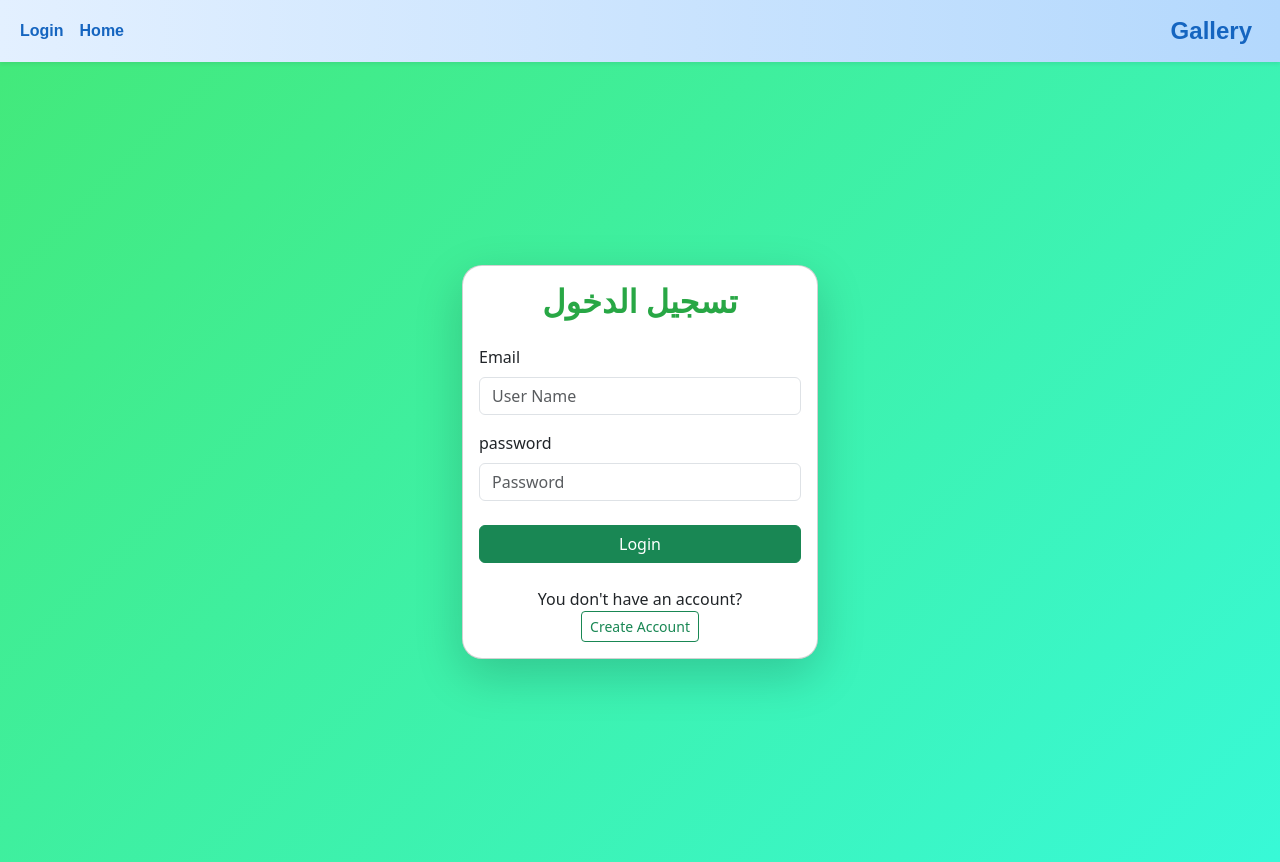
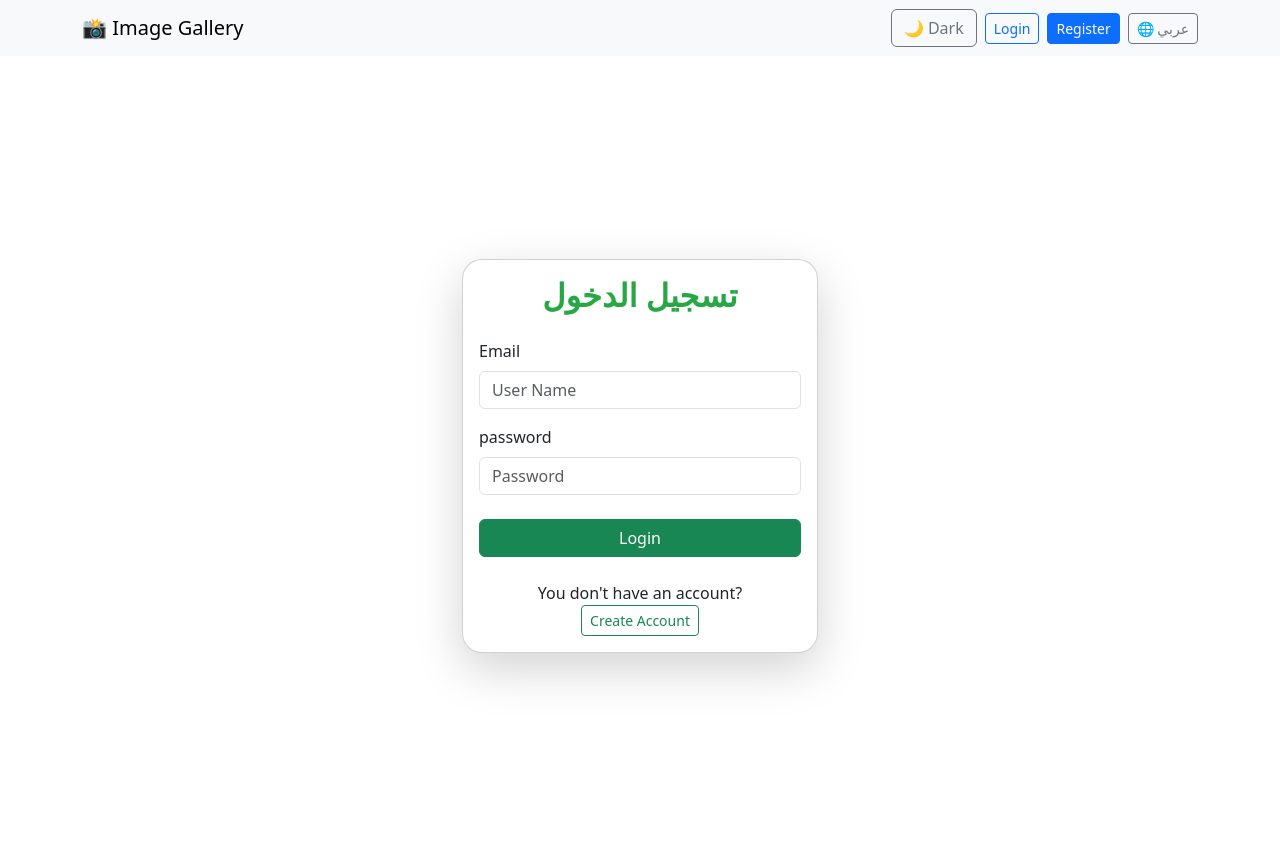
Before and after one commit to Abdulmnom/Image-Application, a React (Create React App) app in the folder client/: page /login in a window 1280 px wide. Built offline with nearby package versions, Linux system fonts and the light colour scheme.

Commit message:
add two componetns translate button and onther one the dark light  button to make the UI Profesinall

```diff
--- a/client/src/App.js
+++ b/client/src/App.js
@@ -20,7 +20,7 @@ const App = () => {
       <Routes>
 
         <Route path="/" element={<HomePage />} />
-        <Route path="/home" element={token ? <HomePage /> : <Navigate to="/login" />} />
+        <Route path="/home" element={ <HomePage /> } />
         <Route path="/login" element={!token ? <LoginPage /> : <Navigate to="/home" />} />
         <Route path="/profile" element={token ? <ProfilePage /> : <Navigate to="/login" />} />
         <Route path="/register" element={!token ? <RegisterPage /> : <Navigate to="/home" />} />
--- /dev/null
+++ b/client/src/components/LanguageContext.jsx
@@ -0,0 +1,56 @@
+import React , { createContext , useEffect , useState} from "react";
+
+export const LanguageContext = createContext();
+
+const defaultLang = localStorage.getItem('lang') || 'en';
+
+const translations = {
+  ar: {
+    home: 'الرئيسية',
+    upload: 'رفع صورة',
+    gallery: 'صوري',
+    profile: 'الملف الشخصي',
+    login: 'دخول',
+    register: 'إنشاء حساب',
+    logout: 'تسجيل الخروج',
+    welcome: 'مرحبًا',
+    light: '☀️ نهار',
+    dark: '🌙 ليل',
+    language: 'اللغة'
+  },
+  en: {
+    home: 'Home',
+    upload: 'Upload',
+    gallery: 'My Gallery',
+    profile: 'Profile',
+    login: 'Login',
+    register: 'Register',
+    logout: 'Logout',
+    welcome: 'Welcome',
+    light: '☀️ Light',
+    dark: '🌙 Dark',
+    language: 'Language'
+  }
+};
+
+export const LanguageContextProvider = ({ children}) => {
+  const [lang, setLang] = useState(defaultLang);
+
+  useEffect(()=> {
+    localStorage.setItem('lang', lang);
+  }, [lang]);
+  const toggleLang = () => {
+    setLang(lang === 'ar' ? 'en' : 'ar');
+  };
+
+  const t = (key) =>  {
+    const selectedLang = translations[lang] || translations.en;
+    return selectedLang[key] || key;
+  }
+
+  return (
+    <LanguageContext.Provider value={{lang , toggleLang ,t}}>
+      {children}
+    </LanguageContext.Provider>
+  )
+}
--- a/client/src/components/Navbar.jsx
+++ b/client/src/components/Navbar.jsx
@@ -1,76 +1,59 @@
 import React, { useContext } from 'react'
-import { NavLink, useNavigate } from 'react-router-dom'
+import { Link, useNavigate } from 'react-router-dom';
 import { Navbar as BsNavbar, Nav, Container, Button } from 'react-bootstrap'
 import { AuthContext } from '../ContextApi/auth-context'
+import { ThemeContext } from './ThemeContext'
+import { LanguageContext } from './LanguageContext';
 
 const Navbar = () => {
-    const { user, token, logout } = useContext(AuthContext);
+  const { token, user, logout } = useContext(AuthContext);
+  const { darkMode, toggleTheme } = useContext(ThemeContext);
   const navigate = useNavigate();
+  const { t , toggleLang , lang} = useContext(LanguageContext);
+
+  const handleLogout = () => {
+    logout();
+    navigate('/login');
+  };
 
   return (
-        <BsNavbar
-            expand="md"
-            bg="primary"
-            variant="light"
-            dir="rtl"
-            className="main-navigation shadow-sm"
-            style={{
-                fontFamily: 'Cairo, sans-serif',
-                fontWeight: 'bold',
-                background: 'linear-gradient(90deg, #e3f0ff 0%, #b3d8fd 100%)'
-            }}
-        >
-            <Container fluid>
-                <BsNavbar.Brand
-                    as={NavLink}
-                    to="/home"
-                    style={{ color: '#1565c0', fontSize: '1.5rem', fontWeight: 'bold' }}
-                >
-                    Gallery
-                </BsNavbar.Brand>
-                <BsNavbar.Toggle aria-controls="navbarContent" />
-                <BsNavbar.Collapse id="navbarContent" className="main-navigation-items">
+    <BsNavbar bg={darkMode ? 'dark' : 'light'} variant={darkMode ? 'dark' : 'light'} expand="lg">
+      <Container>
+        <BsNavbar.Brand as={Link} to="/home">📸 Image Gallery</BsNavbar.Brand>
+        <BsNavbar.Toggle aria-controls="basic-navbar-nav" />
+        <BsNavbar.Collapse id="basic-navbar-nav">
           <Nav className="me-auto">
-                        <Nav.Link as={NavLink} to="/home" className="nav-link" style={{ color: '#1565c0' }}>
-                            Home
-                        </Nav.Link>
             {token && (
-                            <Nav.Link as={NavLink} to="/my-gallery" className="nav-link" style={{ color: '#1565c0' }}>
-                                My Images
-                            </Nav.Link>
-                        )}
-                        {token && (
-                            <Nav.Link as={NavLink} to="/upload" className="nav-link" style={{ color: '#1565c0' }} >
-                             upload image
-                            </Nav.Link>
-                        )}
-                         {!token && (
-                            <Nav.Link as={NavLink} to="/login" className="nav-link" style={{ color: '#1565c0' }}>
-                                Login
-                            </Nav.Link>
+              <>
+                <Nav.Link as={Link} to="/upload">Upload Image</Nav.Link>
+                <Nav.Link as={Link} to="/my-gallery">My Gallery</Nav.Link>
+                <Nav.Link as={Link} to="/profile">Profile</Nav.Link>
+              </>
             )}
           </Nav>
-                    {token && (
-                        <Nav>
-                            <Nav.Link as={NavLink} to="/profile" className="nav-link" style={{ color: '#28a745' }}>
-                                {user?.username || user?.email || 'User'}
-                            </Nav.Link>
-                            <Button
-                                variant="outline-danger"
-                                className="ms-2"
-                                onClick={() => {
-                                    logout();
-                                    navigate('/login');
-                                }}
-                            >
-                                Logout
+          <Nav className="align-items-center gap-2">
+            <Button variant={darkMode ? 'secondary' : 'outline-secondary'} onClick={toggleTheme}>
+              {darkMode ? '☀️ Light' : '🌙 Dark'}
+            </Button>
+            {token ? (
+              <>
+                <span className="text-success fw-bold">Welcome, {user?.username}</span>
+                <Button variant="outline-danger" size="sm" onClick={handleLogout}>Logout</Button>
+              </>
+            ) : (
+              <>
+                <Button as={Link} to="/login" variant="outline-primary" size="sm">Login</Button>
+                <Button as={Link} to="/register" variant="primary" size="sm">Register</Button>
+              </>
+            )}
+            <Button variant="outline-secondary" size="sm" onClick={toggleLang}>
+  🌐          {lang === 'ar' ? 'English' : 'عربي'}
             </Button>
           </Nav>
-                    )}
         </BsNavbar.Collapse>
       </Container>
     </BsNavbar>
-    )
-}
+  );
+};
 
 export default Navbar
--- /dev/null
+++ b/client/src/components/ThemeContext.jsx
@@ -0,0 +1,28 @@
+import React, { createContext, useState, useEffect } from "react";
+
+export const ThemeContext = createContext();
+
+export const ThemeContextProvider = ({ children }) => {
+    const [darkMode, setDarkMode] = useState(() => {
+        const saved = localStorage.getItem('theme');
+        return saved === 'dark';
+    });
+
+    useEffect(() => {
+        document.body.style.backgroundColor = darkMode ? '#222' : '#fff';
+        document.body.style.color = darkMode ? '#fff' : '#000';
+        localStorage.setItem('theme', darkMode ? 'dark' : 'light');
+    }, [darkMode]);
+
+    const toggleTheme = () => {
+        setDarkMode(prev => !prev);
+    };
+
+    return (
+        <ThemeContext.Provider value={{ darkMode, toggleTheme }}>
+            {children}
+        </ThemeContext.Provider>
+    );
+};
+
+export default ThemeContextProvider;
--- a/client/src/index.js
+++ b/client/src/index.js
@@ -3,12 +3,16 @@ import ReactDOM from 'react-dom/client';
 import App from './App';
 import { AuthProvider } from './ContextApi/auth-context';
 import 'bootstrap/dist/css/bootstrap.min.css';
-
+import ThemeContextProvider, { ThemeContext } from './components/ThemeContext';
+import { LanguageContextProvider } from './components/LanguageContext';
 
 const root = ReactDOM.createRoot(document.getElementById('root'));
 root.render(
-  <AuthProvider>
-
-    <App />
+   <AuthProvider >
+    <ThemeContextProvider>
+      <LanguageContextProvider>
+         <App />
+      </LanguageContextProvider>
+    </ThemeContextProvider>
   </AuthProvider>
 );
--- a/client/src/pages/HomePage.jsx
+++ b/client/src/pages/HomePage.jsx
@@ -44,7 +44,6 @@ function HomePage() {
     <div
       style={{
         minHeight: "100vh",
-        background: "linear-gradient(135deg, #e3f0ff 0%, #b3d8fd 100%)",
         padding: "40px 0",
       }}
     >
--- a/client/src/pages/LoginPage.jsx
+++ b/client/src/pages/LoginPage.jsx
@@ -29,7 +29,6 @@ const LoginPage = () => {
     return (
         <div style={{
             minHeight: '100vh',
-            background: 'linear-gradient(135deg, #43e97b 0%, #38f9d7 100%)',
             display: 'flex',
             alignItems: 'center',
             justifyContent: 'center'
--- a/client/src/pages/ProfilePage.jsx
+++ b/client/src/pages/ProfilePage.jsx
@@ -34,7 +34,6 @@ const ProfilePage = () => {
     <div
       style={{
         minHeight: '100vh',
-        background: 'linear-gradient(135deg, #43e97b 0%, #38f9d7 100%)',
         display: 'flex',
         alignItems: 'center',
         justifyContent: 'center',
--- a/client/src/pages/RegisterPage.jsx
+++ b/client/src/pages/RegisterPage.jsx
@@ -36,7 +36,6 @@ const handleSubmit = async (e) => {
     return (
         <div style={{
             minHeight: '100vh',
-            background: 'linear-gradient(135deg, #43e97b 0%, #38f9d7 100%)',
             display: 'flex',
             alignItems: 'center',
             justifyContent: 'center'
--- a/client/src/pages/UploadFormPage.jsx
+++ b/client/src/pages/UploadFormPage.jsx
@@ -43,7 +43,6 @@ const UploadForm = () => {
     <div
       style={{
         minHeight: '100vh',
-        background: 'linear-gradient(135deg, #43e97b 0%, #38f9d7 100%)',
         display: 'flex',
         alignItems: 'center',
         justifyContent: 'center',
--- a/client/src/pages/UserGalleryPage.jsx
+++ b/client/src/pages/UserGalleryPage.jsx
@@ -68,7 +68,6 @@ const UserGalleryPage = () => {
     <div
       style={{
         minHeight: '100vh',
-        background: 'linear-gradient(135deg, #43e97b 0%, #38f9d7 100%)',
         padding: '40px 0'
       }}
     >
```
Lines whose indentation alone changed are shown as unchanged.
